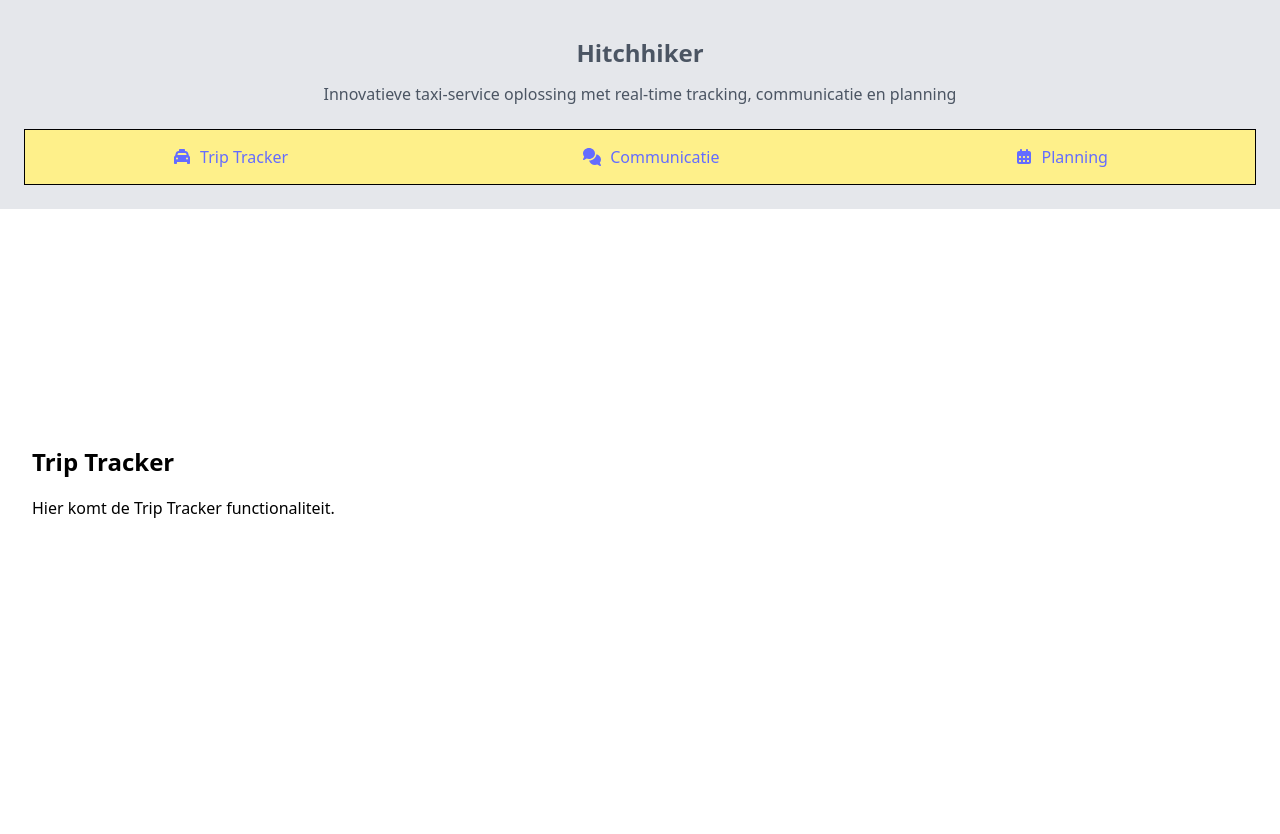
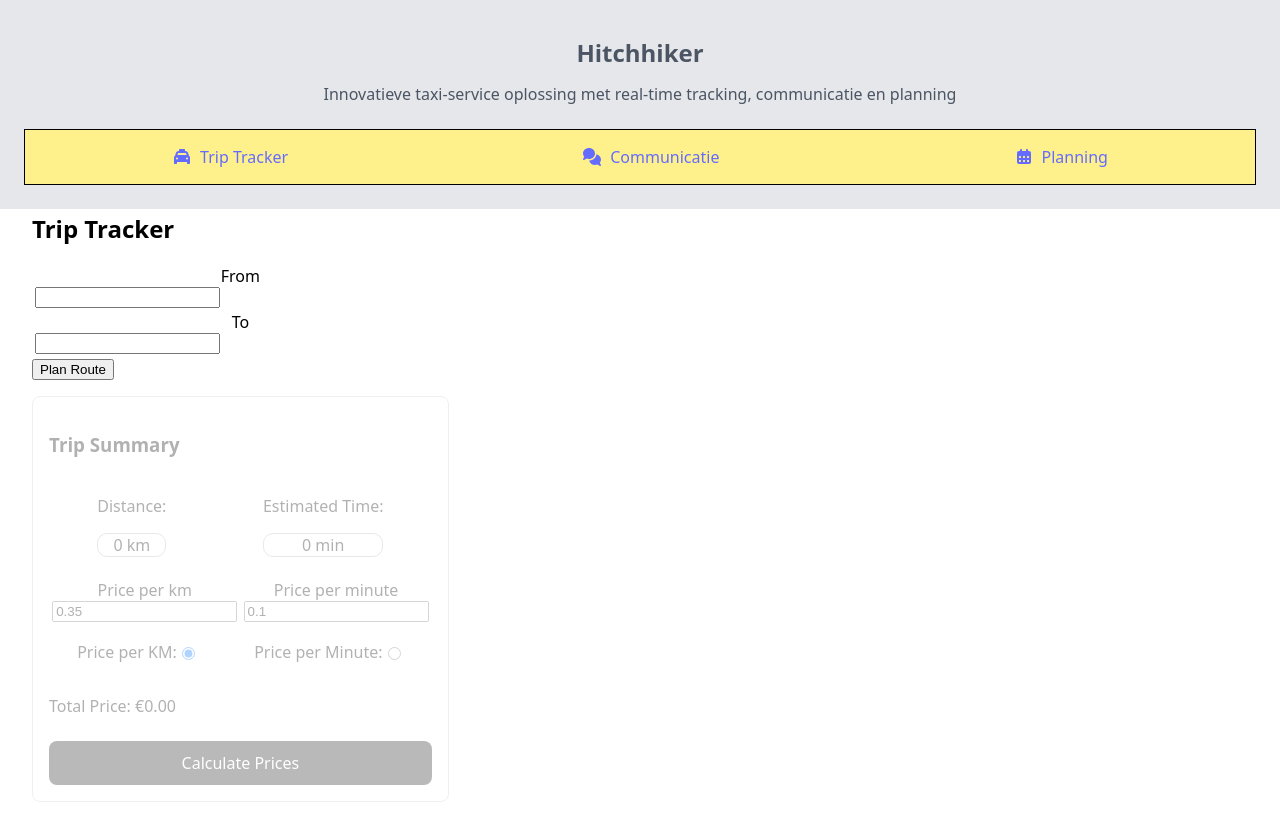
Before and after one commit to JakevdKolk/Hackaton-2-Hitch-tracker, a React (Vite) app in the folder HitchTracker/: page /trip-tracker in a window 1280 px wide. Before the commit the page ends 800 px from the top, so only its background shows below. Built offline with nearby package versions, Linux system fonts and the light colour scheme.

Commit message:
made the price calculator + styling

```diff
--- a/HitchTracker/src/App.css
+++ b/HitchTracker/src/App.css
@@ -33,6 +33,7 @@ button {
   font-weight: 500;
   font-family: inherit;
   background-color: #1a1a1a;
+  color: #fff;
   cursor: pointer;
   transition: border-color 0.25s;
 }
@@ -43,3 +44,47 @@ button:focus,
 button:focus-visible {
   outline: 4px auto -webkit-focus-ring-color;
 }
+
+.faded {
+  opacity: 0.3;
+  transition: opacity 0.3s ease;
+}
+
+#price {
+  margin-top: 1rem;
+  padding: 1rem;
+  border: 1px solid #ccc;
+  border-radius: 8px;
+  transition: opacity 0.3s ease;
+
+  display: flex;
+  flex-direction: column;
+
+}
+
+#flexbox{
+  display: flex;
+  justify-content: space-around;
+}
+
+#wrapper{
+  margin: 0.2rem;
+}
+
+#display{
+  border: 1px solid #b4b4b4;
+  border-radius: 10px;
+}
+
+#wrapper *{
+ display: flex;
+	justify-content: center;
+	align-items: center;
+	align-content: center;
+}
+
+
+#price button {
+  display: block;
+  margin-top: 0.5rem;
+}
--- a/HitchTracker/src/components/Inputbox.tsx
+++ b/HitchTracker/src/components/Inputbox.tsx
@@ -1,20 +1,23 @@
 type InputBoxProps = {
   name: string;
-  value: string;
+  value: string | number;
+  type?: "text" | "number";
   onChange: (e: React.ChangeEvent<HTMLInputElement>) => void;
 };
 
-function InputBox({ name, value, onChange }: InputBoxProps) {
+function InputBox({ name, value, onChange, type = "text" }: InputBoxProps) {
   return (
     <>
+      <div id="wrapper">
         <label htmlFor={name}>{name}</label>
         <input
-        type="text"
+          type={type}
           name={name}
           id={name}
           value={value}
           onChange={onChange}
         />
+      </div>
     </>
   );
 }
--- /dev/null
+++ b/HitchTracker/src/components/PriceCalculator.tsx
@@ -0,0 +1,96 @@
+import { useState } from "react";
+import InputBox from "./InputBox";
+
+type PriceCalculatorProps = {
+  kmNumber: number;
+  timeInMinutes: number;
+};
+
+export default function PriceCalculator({ kmNumber, timeInMinutes }: PriceCalculatorProps) {
+  const [pricePerKm, setPricePerKm] = useState(0.35);
+  const [pricePerMinute, setPricePerMinute] = useState(0.1);
+  const [tempKmPrice, setTempKmPrice] = useState(pricePerKm);
+  const [tempMinutePrice, setTempMinutePrice] = useState(pricePerMinute);
+
+  const [pricingMode, setPricingMode] = useState<"km" | "minute">("km");
+
+  const handleConfirm = () => {
+    setPricePerKm(tempKmPrice);
+    setPricePerMinute(tempMinutePrice);
+  };
+
+  const totalPrice =
+    pricingMode === "km"
+      ? kmNumber * pricePerKm
+      : timeInMinutes * pricePerMinute;
+
+  return (
+    <div id="price" className={kmNumber === 0 ? "faded" : ""}>
+      <h3>Trip Summary</h3>
+
+      <div id="flexbox">
+        <div id="wrapper">
+          <p>Distance:</p>
+          <p id="display">{kmNumber} km</p>
+        </div>
+        <div id="wrapper">
+          <p>Estimated Time:</p>
+          <p id="display">{timeInMinutes} min</p>
+        </div>
+      </div>
+
+
+      <div id="flexbox">
+        <InputBox
+            name="Price per km"
+            type="number"
+            value={tempKmPrice}
+            onChange={(e) => {
+                const v = parseFloat(e.target.value);
+                if (!isNaN(v)) setTempKmPrice(v);
+            }}
+        />
+
+        <InputBox
+            name="Price per minute"
+            type="number"
+            value={tempMinutePrice}
+            onChange={(e) => {
+                const v = parseFloat(e.target.value);
+                if (!isNaN(v)) setTempMinutePrice(v);
+            }}
+        />
+
+      </div>
+        <div id="flexbox">
+            <label id="flexbox">
+                <p>Price per KM:</p>
+                <input
+                    type="radio"
+                    name="pricingMode"
+                    value="km"
+                    checked={pricingMode === "km"}
+                    onChange={() => setPricingMode("km")}
+                />
+            </label>
+
+            <label id="flexbox">
+                <p>Price per Minute:</p>
+                <input
+                    type="radio"
+                    name="pricingMode"
+                    value="minute"
+                    checked={pricingMode === "minute"}
+                    onChange={() => setPricingMode("minute")}
+                />
+            </label>
+      </div>
+
+      <p>Total Price: €{totalPrice.toFixed(2)}</p>
+
+      <button type="button" onClick={handleConfirm}>
+        Calculate Prices
+      </button>
+    </div>
+  );
+}
--- a/HitchTracker/src/components/Routeform.tsx
+++ b/HitchTracker/src/components/Routeform.tsx
@@ -1,54 +1,38 @@
-import { useState } from "react";
 import InputBox from "./InputBox";
 
-function Routeform() {
-  const [from, setFrom] = useState("");
-  const [to, setTo] = useState("");
-  const [kmNumber, setKmNumber] = useState(0);
-  const [speedNumber, setSpeedNumber] = useState(0);
-  const [timeInMinutes, setTimeInMinutes] = useState(0);
+type RouteformProps = {
+  from: string;
+  to: string;
+  setFrom: (v: string) => void;
+  setTo: (v: string) => void;
+  setKmNumber: (v: number) => void;
+  setSpeedNumber: (v: number) => void;
+  setTimeInMinutes: (v: number) => void;
+};
 
-  const handleFromChange = (e: React.ChangeEvent<HTMLInputElement>) => {
-    setFrom(e.target.value);
-  };
-
-  const handleToChange = (e: React.ChangeEvent<HTMLInputElement>) => {
-    setTo(e.target.value);
-  };
+export default function Routeform({
+  from, to, setFrom, setTo,
+  setKmNumber, setSpeedNumber, setTimeInMinutes
+}: RouteformProps) {
 
   const handleClick = () => {
-    if (!from.trim()) {
-      return alert("Please fill in a starting location.");
-    }
-    if (!to.trim()) {
-      return alert("Please fill in a destination.");
-    }
+    if (!from.trim()) return alert("Please fill in a starting location.");
+    if (!to.trim()) return alert("Please fill in a destination.");
 
     const generatedKm = Math.floor(Math.random() * 20 + 1);
     const generatedKmh = Math.floor(Math.random() * 60 + 10);
-
     const routeTime = Math.ceil((generatedKm / generatedKmh) * 60);
 
     setKmNumber(generatedKm);
     setSpeedNumber(generatedKmh);
     setTimeInMinutes(routeTime);
-
-    console.log({
-      From: from,
-      To: to,
-      KM: generatedKm,
-      kmh: generatedKmh,
-      timeInMinutes: routeTime,
-    });
   };
 
   return (
     <form className="route-input">
-      <InputBox name="From" value={from} onChange={handleFromChange} />
-      <InputBox name="To" value={to} onChange={handleToChange} />
+      <InputBox name="From" value={from} onChange={(e) => setFrom(e.target.value)} />
+      <InputBox name="To" value={to} onChange={(e) => setTo(e.target.value)} />
       <input type="button" value="Plan Route" onClick={handleClick} />
     </form>
   );
 }
-
-export default Routeform;
--- a/HitchTracker/src/pages/TripTrackerPage.tsx
+++ b/HitchTracker/src/pages/TripTrackerPage.tsx
@@ -1,8 +1,32 @@
+import { useState } from "react";
+import Routeform from "../components/Routeform";
+import PriceCalculator from "../components/PriceCalculator";
+
 export default function TripTrackerPage() {
+  const [from, setFrom] = useState("");
+  const [to, setTo] = useState("");
+  const [kmNumber, setKmNumber] = useState(0);
+  const [speedNumber, setSpeedNumber] = useState(0);
+  const [timeInMinutes, setTimeInMinutes] = useState(0);
+
   return (
-    <div style={{ padding: '2rem' }}>
+    <div style={{ padding: "2rem" }}>
       <h2>Trip Tracker</h2>
-      <p>Hier komt de Trip Tracker functionaliteit.</p>
+
+      <Routeform
+        from={from}
+        to={to}
+        setFrom={setFrom}
+        setTo={setTo}
+        setKmNumber={setKmNumber}
+        setSpeedNumber={setSpeedNumber}
+        setTimeInMinutes={setTimeInMinutes}
+      />
+
+      <PriceCalculator
+        kmNumber={kmNumber}
+        timeInMinutes={timeInMinutes}
+      />
     </div>
   );
 }
```
Lines whose indentation alone changed are shown as unchanged.
